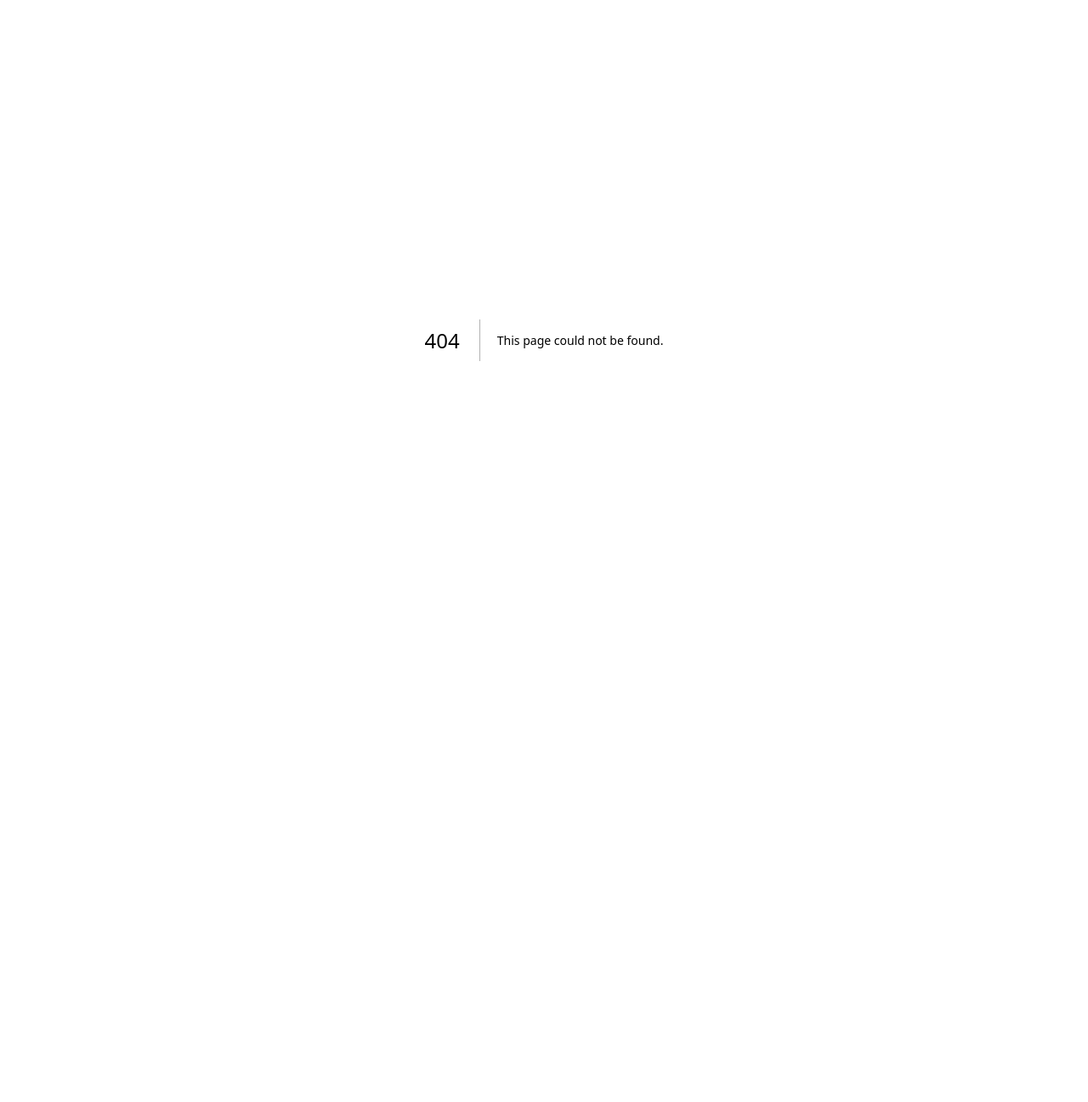
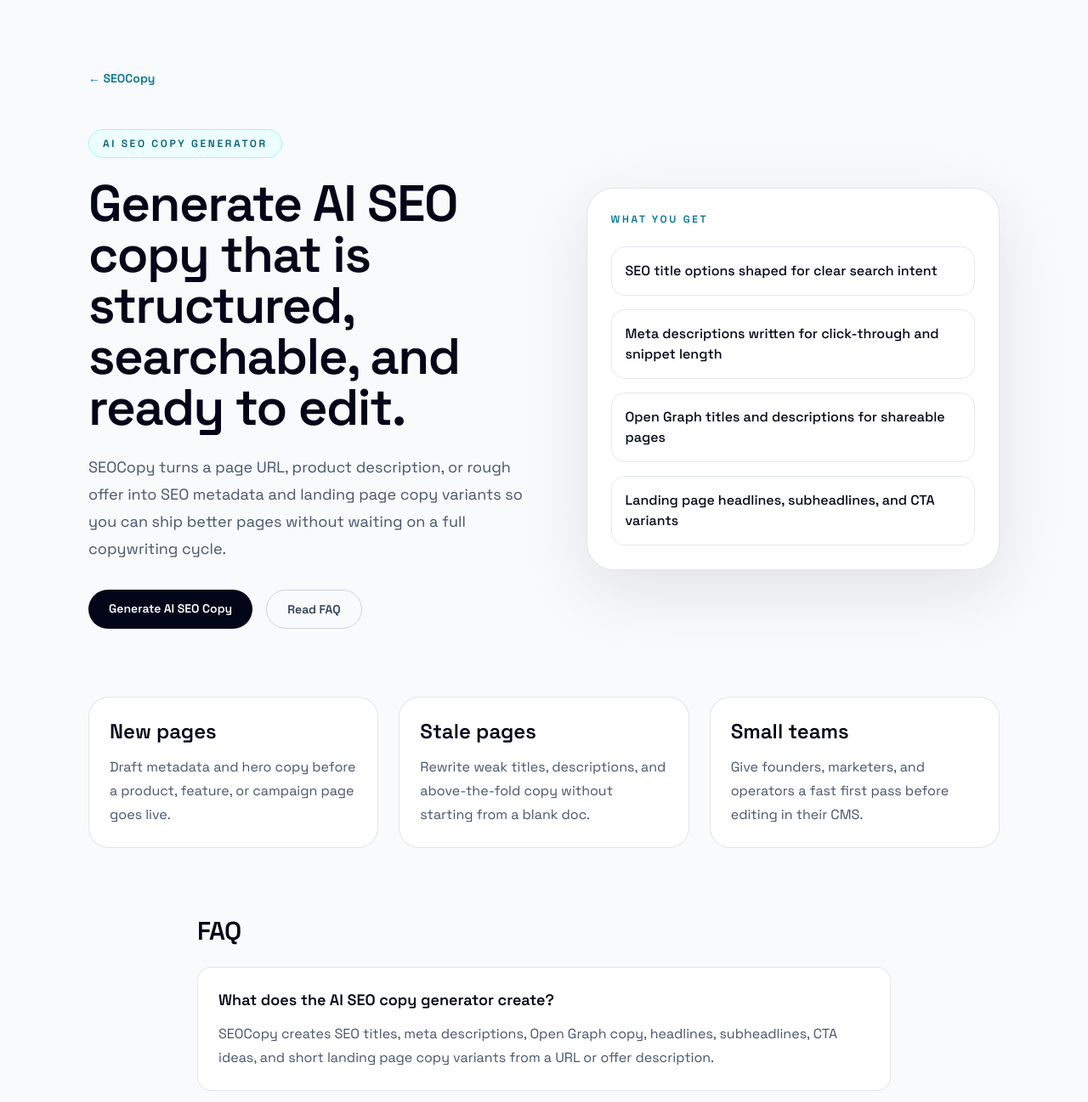
Before and after one commit to icarusagio/seocopy, a Next.js app: page /ai-seo-copy-generator in a window 1280 px wide. Before the commit this address had no page. Shown: the top 1297 px of the page at 85% size. Before the commit the page ends 800 px from the top, so only its background shows below. Built offline with nearby package versions, Linux system fonts and the light colour scheme.

Commit message:
Add AI SEO copy generator page

```diff
--- /dev/null
+++ b/src/app/ai-seo-copy-generator/page.tsx
@@ -0,0 +1,161 @@
+import type { Metadata } from "next";
+import Link from "next/link";
+
+export const metadata: Metadata = {
+  title: "AI SEO Copy Generator",
+  description:
+    "Generate SEO titles, meta descriptions, Open Graph copy, and landing page messaging with an AI SEO copy generator built for publish-ready output.",
+  alternates: {
+    canonical: "https://seocopy.vercel.app/ai-seo-copy-generator",
+  },
+  keywords: [
+    "AI SEO copy generator",
+    "SEO copy generator",
+    "AI meta description generator",
+    "AI landing page copy generator",
+    "SEO title generator",
+  ],
+  openGraph: {
+    title: "AI SEO Copy Generator | SEOCopy",
+    description:
+      "Turn a URL or rough offer into SEO metadata, social previews, headlines, and CTA variants in seconds.",
+    url: "https://seocopy.vercel.app/ai-seo-copy-generator",
+    type: "website",
+  },
+};
+
+const outputs = [
+  "SEO title options shaped for clear search intent",
+  "Meta descriptions written for click-through and snippet length",
+  "Open Graph titles and descriptions for shareable pages",
+  "Landing page headlines, subheadlines, and CTA variants",
+];
+
+const scenarios = [
+  [
+    "New pages",
+    "Draft metadata and hero copy before a product, feature, or campaign page goes live.",
+  ],
+  [
+    "Stale pages",
+    "Rewrite weak titles, descriptions, and above-the-fold copy without starting from a blank doc.",
+  ],
+  [
+    "Small teams",
+    "Give founders, marketers, and operators a fast first pass before editing in their CMS.",
+  ],
+];
+
+const faqs = [
+  {
+    question: "What does the AI SEO copy generator create?",
+    answer:
+      "SEOCopy creates SEO titles, meta descriptions, Open Graph copy, headlines, subheadlines, CTA ideas, and short landing page copy variants from a URL or offer description.",
+  },
+  {
+    question: "Is the output ready to publish?",
+    answer:
+      "The output is designed to be copy-ready and length-aware, but you should still review facts, claims, brand voice, and compliance details before publishing.",
+  },
+  {
+    question: "Can I try it without signing up?",
+    answer:
+      "Yes. SEOCopy includes two free generations with no signup, then offers one-off and monthly paid options for ongoing SEO copy production.",
+  },
+];
+
+export default function AiSeoCopyGeneratorPage() {
+  return (
+    <main className="min-h-screen bg-slate-50 text-slate-950 dark:bg-slate-950 dark:text-white">
+      <section className="mx-auto max-w-6xl px-6 py-20 lg:px-10">
+        <Link href="/" className="text-sm font-semibold text-cyan-700 dark:text-cyan-300">
+          ← SEOCopy
+        </Link>
+        <div className="mt-12 grid gap-12 lg:grid-cols-[1.05fr_0.95fr] lg:items-center">
+          <div>
+            <p className="inline-flex rounded-full border border-cyan-200 bg-cyan-50 px-4 py-2 text-xs font-semibold uppercase tracking-[0.22em] text-cyan-800 dark:border-cyan-400/20 dark:bg-cyan-400/10 dark:text-cyan-200">
+              AI SEO Copy Generator
+            </p>
+            <h1 className="mt-6 text-5xl font-semibold tracking-tight sm:text-6xl">
+              Generate AI SEO copy that is structured, searchable, and ready to edit.
+            </h1>
+            <p className="mt-6 text-lg leading-8 text-slate-600 dark:text-slate-300">
+              SEOCopy turns a page URL, product description, or rough offer into
+              SEO metadata and landing page copy variants so you can ship better
+              pages without waiting on a full copywriting cycle.
+            </p>
+            <div className="mt-8 flex flex-wrap gap-4">
+              <Link
+                href="/generate?source=ai-seo-copy-generator"
+                className="rounded-full bg-slate-950 px-6 py-3 text-sm font-semibold text-white transition hover:bg-slate-800 dark:bg-cyan-300 dark:text-slate-950 dark:hover:bg-cyan-200"
+              >
+                Generate AI SEO Copy
+              </Link>
+              <a
+                href="#faq"
+                className="rounded-full border border-slate-300 px-6 py-3 text-sm font-semibold text-slate-700 transition hover:border-slate-950 hover:text-slate-950 dark:border-white/15 dark:text-slate-200 dark:hover:border-white dark:hover:text-white"
+              >
+                Read FAQ
+              </a>
+            </div>
+          </div>
+
+          <div className="rounded-[2rem] border border-black/10 bg-white p-7 shadow-[0_24px_80px_rgba(15,23,42,0.1)] dark:border-white/10 dark:bg-white/5">
+            <p className="text-xs font-semibold uppercase tracking-[0.22em] text-cyan-700 dark:text-cyan-300">
+              What you get
+            </p>
+            <div className="mt-6 space-y-4">
+              {outputs.map((output) => (
+                <div key={output} className="rounded-2xl border border-slate-200 p-4 dark:border-white/10">
+                  <p className="font-medium">{output}</p>
+                </div>
+              ))}
+            </div>
+          </div>
+        </div>
+      </section>
+
+      <section className="mx-auto max-w-6xl px-6 pb-20 lg:px-10">
+        <div className="grid gap-6 md:grid-cols-3">
+          {scenarios.map(([title, body]) => (
+            <article key={title} className="rounded-[1.5rem] border border-black/10 bg-white p-6 dark:border-white/10 dark:bg-white/5">
+              <h2 className="text-2xl font-semibold">{title}</h2>
+              <p className="mt-3 leading-7 text-slate-600 dark:text-slate-300">{body}</p>
+            </article>
+          ))}
+        </div>
+      </section>
+
+      <section id="faq" className="mx-auto max-w-4xl px-6 pb-24 lg:px-10">
+        <h2 className="text-3xl font-semibold tracking-tight">FAQ</h2>
+        <div className="mt-6 space-y-4">
+          {faqs.map((faq) => (
+            <article key={faq.question} className="rounded-2xl border border-black/10 bg-white p-6 dark:border-white/10 dark:bg-white/5">
+              <h3 className="text-lg font-semibold">{faq.question}</h3>
+              <p className="mt-3 leading-7 text-slate-600 dark:text-slate-300">{faq.answer}</p>
+            </article>
+          ))}
+        </div>
+      </section>
+
+      <script
+        type="application/ld+json"
+        suppressHydrationWarning
+        dangerouslySetInnerHTML={{
+          __html: JSON.stringify({
+            "@context": "https://schema.org",
+            "@type": "FAQPage",
+            mainEntity: faqs.map((faq) => ({
+              "@type": "Question",
+              name: faq.question,
+              acceptedAnswer: {
+                "@type": "Answer",
+                text: faq.answer,
+              },
+            })),
+          }),
+        }}
+      />
+    </main>
+  );
+}
--- a/src/app/page.tsx
+++ b/src/app/page.tsx
@@ -34,6 +34,11 @@ const pricing = [
 ];
 
 const useCasePages = [
+  {
+    title: "AI SEO Copy Generator",
+    href: "/ai-seo-copy-generator",
+    body: "Search titles, meta descriptions, OG tags, headlines, and CTA variants from a URL or rough offer.",
+  },
   {
     title: "SaaS Landing Page Copy Generator",
     href: "/saas-landing-page-copy-generator",
--- a/src/app/sitemap.ts
+++ b/src/app/sitemap.ts
@@ -13,6 +13,12 @@ export default function sitemap(): MetadataRoute.Sitemap {
     },
     {
       url: `${siteUrl}/generate`,
+      lastModified,
+      changeFrequency: "weekly",
+      priority: 0.9,
+    },
+    {
+      url: `${siteUrl}/ai-seo-copy-generator`,
       lastModified,
       changeFrequency: "weekly",
       priority: 0.9,
```
Also changed, not shown: 1 other file (tests, documents, lock files or other folders).
